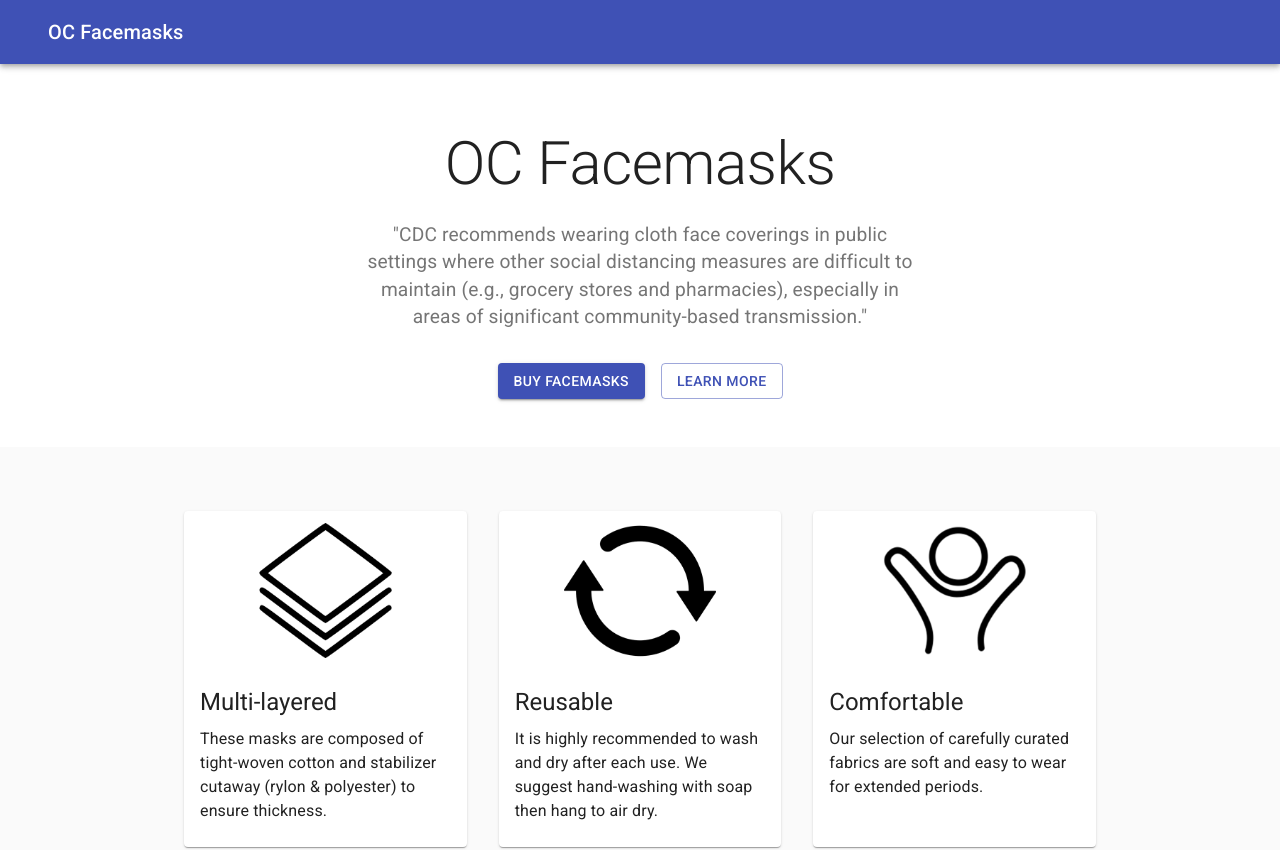
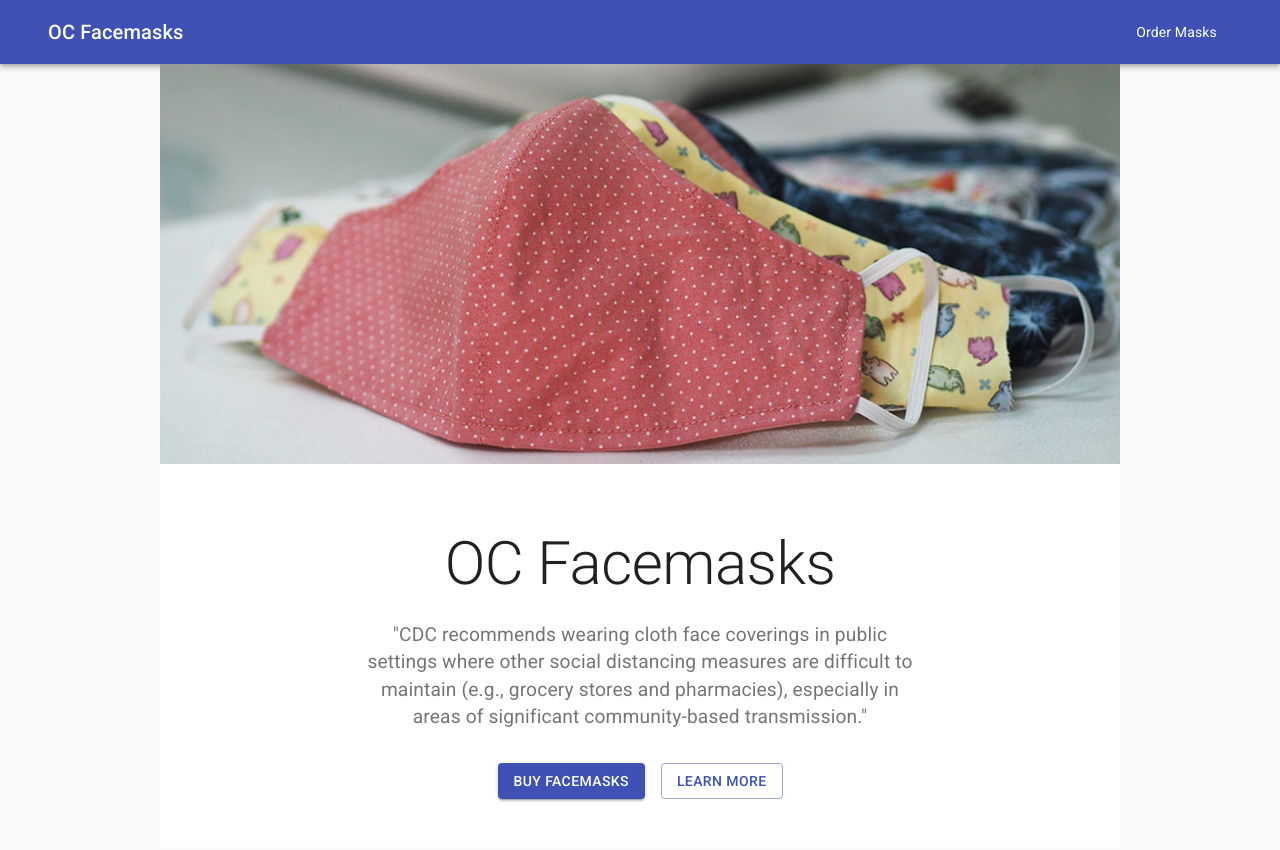
Before and after one commit to AlexanderDLe/DuraMasks, a React (Create React App) app: page / in a window 1280 px wide. Shown: the top 850 px of the page. Built offline with nearby package versions, Linux system fonts and the light colour scheme.

Commit message:
Order Page

```diff
--- a/package.json
+++ b/package.json
@@ -10,6 +10,7 @@
     "@testing-library/user-event": "^7.2.1",
     "react": "^16.13.1",
     "react-dom": "^16.13.1",
+    "react-router-dom": "^5.1.2",
     "react-scripts": "3.4.1"
   },
   "scripts": {
--- a/src/components/App.js
+++ b/src/components/App.js
@@ -3,7 +3,7 @@ import '../styles/App.css';
 import CssBaseline from '@material-ui/core/CssBaseline';
 
 import Navbar from './Navbar';
-import Body from './landing/Body';
+import Body from './Body';
 import Footer from './Footer';
 
 function App() {
--- /dev/null
+++ b/src/components/Body.js
@@ -0,0 +1,16 @@
+import React from 'react';
+import { Route, Switch } from 'react-router-dom';
+
+import Landing from './landing/Landing';
+import Order from './order/Order';
+
+export default function Album() {
+    return (
+        <main className="body-class">
+            <Switch>
+                <Route exact path="/" component={Landing} />
+                <Route exact path="/order" component={Order} />
+            </Switch>
+        </main>
+    );
+}
--- a/src/components/Footer.js
+++ b/src/components/Footer.js
@@ -28,14 +28,14 @@ export default function Album() {
 
     return (
         <footer className={classes.footer}>
-            <Typography
+            {/* <Typography
                 variant="subtitle1"
                 align="center"
                 color="textSecondary"
                 component="p"
             >
                 Something here to give the footer a purpose!
-            </Typography>
+            </Typography> */}
             <Copyright />
         </footer>
     );
--- a/src/components/Navbar.js
+++ b/src/components/Navbar.js
@@ -1,22 +1,49 @@
 import React from 'react';
 import AppBar from '@material-ui/core/AppBar';
 import Container from '@material-ui/core/Container';
+import { makeStyles } from '@material-ui/core/styles';
+import { Link } from 'react-router-dom';
 
 import Toolbar from '@material-ui/core/Toolbar';
 import Typography from '@material-ui/core/Typography';
 
+const useStyles = makeStyles((theme) => ({
+    root: {
+        flexGrow: 1,
+    },
+    title: {
+        flexGrow: 1,
+    },
+    link: {
+        color: 'white',
+        textDecoration: 'none',
+    },
+}));
+
 export default function Album() {
+    const classes = useStyles();
     return (
-        <React.Fragment>
-            <AppBar position="relative">
+        <div className={classes.root}>
+            <AppBar position="static">
                 <Container>
                     <Toolbar>
-                        <Typography variant="h6" color="inherit" noWrap>
-                            OC Facemasks
+                        <Typography variant="h6" className={classes.title}>
+                            <Link className={classes.link} to="/">
+                                OC Facemasks
+                            </Link>
                         </Typography>
+                        <Link
+                            to="/order"
+                            className={classes.link}
+                            color="inherit"
+                            style={{ marginRight: '15px' }}
+                        >
+                            Order Masks
+                        </Link>
+                        {/* <Button color="inherit">Learn More</Button> */}
                     </Toolbar>
                 </Container>
             </AppBar>
-        </React.Fragment>
+        </div>
     );
 }
--- a/src/components/landing/Cards.js
+++ b/src/components/landing/Cards.js
@@ -46,7 +46,7 @@ function Cards() {
                     <CardMedia
                         className={classes.cardMedia}
                         image={Layers}
-                        title="Image title"
+                        title="Layer Image"
                     />
                     <CardContent className={classes.cardContent}>
                         <Typography gutterBottom variant="h5" component="h2">
@@ -65,7 +65,7 @@ function Cards() {
                     <CardMedia
                         className={classes.cardMedia}
                         image={Reusable}
-                        title="Image title"
+                        title="Reusable Image"
                     />
                     <CardContent className={classes.cardContent}>
                         <Typography gutterBottom variant="h5" component="h2">
@@ -84,7 +84,7 @@ function Cards() {
                     <CardMedia
                         className={classes.cardMedia}
                         image={Comfort}
-                        title="Image title"
+                        title="Comfort Image"
                     />
                     <CardContent className={classes.cardContent}>
                         <Typography gutterBottom variant="h5" component="h2">
--- a/src/components/landing/Body.js
+++ b/src/components/landing/Landing.js
@@ -4,6 +4,7 @@ import Grid from '@material-ui/core/Grid';
 import Typography from '@material-ui/core/Typography';
 import { makeStyles } from '@material-ui/core/styles';
 import Container from '@material-ui/core/Container';
+import { Link } from 'react-router-dom';
 
 import Cards from './Cards';
 
@@ -30,6 +31,10 @@ const useStyles = makeStyles((theme) => ({
     cardContent: {
         flexGrow: 1,
     },
+    link: {
+        color: 'white',
+        textDecoration: 'none',
+    },
 }));
 
 export default function Album() {
@@ -37,6 +42,7 @@ export default function Album() {
 
     return (
         <main>
+            <div className="landing-hero"></div>
             <div className={classes.heroContent}>
                 <Container maxWidth="sm">
                     <Typography
@@ -65,12 +71,21 @@ export default function Album() {
                         <Grid container spacing={2} justify="center">
                             <Grid item>
                                 <Button variant="contained" color="primary">
-                                    Buy Facemasks
+                                    <Link to="/order" className={classes.link}>
+                                        Buy Facemasks
+                                    </Link>
                                 </Button>
                             </Grid>
                             <Grid item>
                                 <Button variant="outlined" color="primary">
-                                    Learn More
+                                    <Link
+                                        style={{
+                                            textDecoration: 'none',
+                                            color: '#3f51b5',
+                                        }}
+                                    >
+                                        Learn More
+                                    </Link>
                                 </Button>
                             </Grid>
                         </Grid>
--- /dev/null
+++ b/src/components/order/Order.js
@@ -0,0 +1,25 @@
+import React from 'react';
+import { makeStyles } from '@material-ui/core/styles';
+import Paper from '@material-ui/core/Paper';
+
+const useStyles = makeStyles((theme) => ({
+    root: {
+        display: 'flex',
+        flexWrap: 'wrap',
+        '& > *': {
+            width: '100%',
+            width: '700px',
+            height: theme.spacing(16),
+        },
+    },
+}));
+
+export default function SimplePaper() {
+    const classes = useStyles();
+
+    return (
+        <div className={classes.root}>
+            <Paper elevation={3} />
+        </div>
+    );
+}
--- a/src/index.js
+++ b/src/index.js
@@ -3,15 +3,15 @@ import ReactDOM from 'react-dom';
 import './styles/index.css';
 import App from './components/App';
 import * as serviceWorker from './serviceWorker';
+import { BrowserRouter } from 'react-router-dom';
 
 ReactDOM.render(
     <React.StrictMode>
-        <App />
+        <BrowserRouter>
+            <App />
+        </BrowserRouter>
     </React.StrictMode>,
     document.getElementById('root')
 );
 
-// If you want your app to work offline and load faster, you can change
-// unregister() to register() below. Note this comes with some pitfalls.
-// Learn more about service workers: https://bit.ly/CRA-PWA
 serviceWorker.unregister();
--- a/src/styles/App.css
+++ b/src/styles/App.css
@@ -0,0 +1,16 @@
+.landing-hero {
+    min-height: 400px;
+    width: 100%;
+    background: white url('../img/LandingClothmasks.jpg');
+    background-repeat: no-repeat;
+    background-size: cover;
+    background-position: center;
+    background-attachment: fixed;
+}
+
+.body-class {
+    min-height: calc(100vh - 180px);
+    display: flex;
+    justify-content: center;
+    align-items: center;
+}
```
Also changed, not shown: src/components/learn/LearnMore.js (added, +7 -0 lines), src/img/LandingClothmasks.jpg (added), 1 other file (tests, documents, lock files or other folders).
